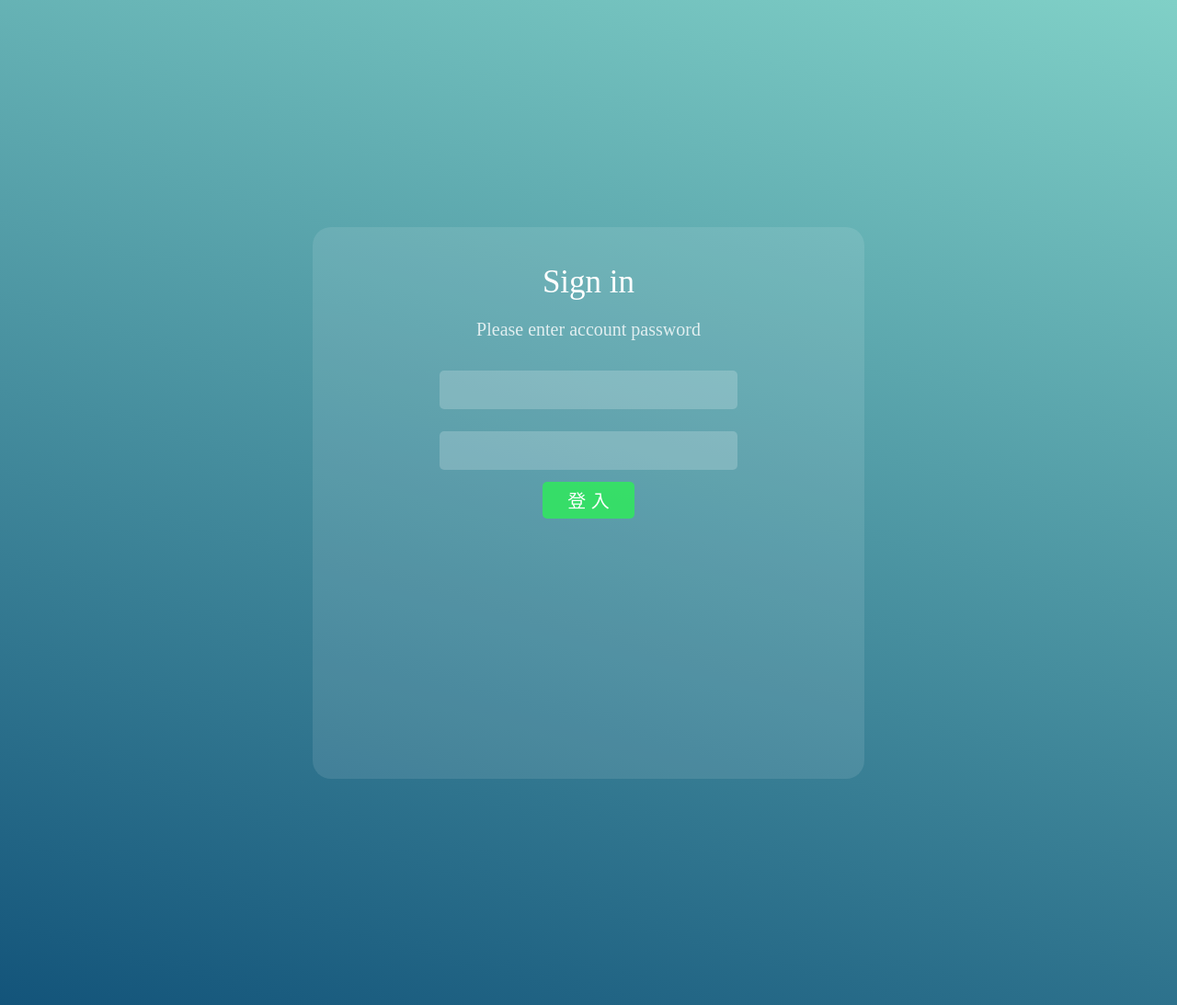
After one commit to POPOB2/vote, a PHP site: page /login.php in a window 1280 px wide. The commit adds this page. Shown: the whole page at 92% size. Run offline with PHP 8.4, Linux system fonts and the light colour scheme.

Commit message:
登入頁介面

```diff
--- a/css/basic.css
+++ b/css/basic.css
@@ -83,3 +83,5 @@ footer{
 .text-right{
     text-align: right;
 }
+
+/* ----------------------------------------------------------------------------- */
--- /dev/null
+++ b/css/login.css
@@ -0,0 +1,63 @@
+body{
+    background-image: linear-gradient(15deg, #13547a 0%, #80d0c7 100%);
+    /* background-image: url(../upload/B.jpg); */
+    min-width: 1000px;
+    min-height: 1077px;
+    display: flex;
+    justify-content: center;
+}
+.main{
+    /* border: 1px solid black; */
+    display: inline-block;
+    width: 600px;
+    height: 600px;
+    justify-content: center;
+    margin: auto;
+    text-align: center;
+    align-items: center;
+    background-color: rgba(255, 255, 255, 0.1);
+    backdrop-filter:hue-rotate(1000px);
+    border-radius: 20px;
+}
+.main .top{
+    color: white;
+    margin: 40px auto;
+    margin-bottom: 10px;
+    font-size: 35px;
+}
+.main p{
+    color: rgba(255, 255, 255, 0.8);
+    font-size: 20px;
+}
+
+.main table{
+    display: flex;
+    justify-content: center;
+}
+.main tr td input{
+    /* border: 1px solid red; */
+    width: 320px;
+    height: 40px;
+    background-color: rgba(255, 255, 255, 0.2);
+    border:none;
+    outline:none;
+    border-radius: 5px;
+    margin: 10px;
+    color: white;
+    font-size: 20px;
+}
+.log{
+    /* background-color: white; */
+    background-color: rgba(46, 238, 88,0.8);
+    color: white;
+    font-size: 20px;
+
+    width: 100px;
+    height: 40px;
+    border-radius: 5px;
+    border:none;
+}
+.log:hover{
+    width: 105px;
+    height: 45px;
+}
--- /dev/null
+++ b/login.php
@@ -0,0 +1,37 @@
+<!DOCTYPE html>
+<html lang="en">
+<head>
+    <meta charset="UTF-8">
+    <meta http-equiv="X-UA-Compatible" content="IE=edge">
+    <meta name="viewport" content="width=device-width, initial-scale=1.0">
+    <link rel="stylesheet" href="./css/login.css">
+    <title>會員登入</title>
+</head>
+<body>
+    <?php
+    if(!empty($_GET['error'])){
+        echo "<h3 style='color:red'>{$_GET['error']}</h3>";
+    }
+
+    ?>
+    <div class="main">
+        <p class="top">Sign in</p>
+        <p>Please enter account password</p>
+        <form action="checklogin.php" method="post">
+            <table>
+                <tr>
+                    <td><input type="text" name="acc"></td>
+                </tr>
+                <tr>
+                    <td><input type="text" name="pwd"></td>
+                </tr>
+            </table>
+
+            <div>
+                <input class="log" type="submit" value="登 入">
+            </div>
+    </div>
+
+    </form>
+</body>
+</html>
```
